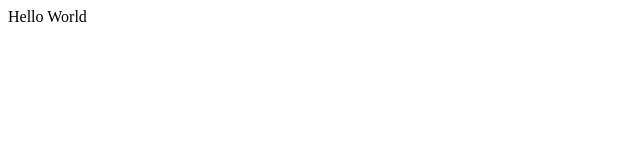
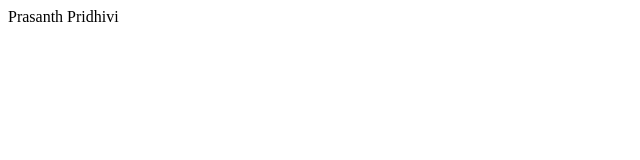
Before and after one commit to prasanthpridhivi/prasanthpridhivi.github.io, a plain HTML site: page index.html in a window 1280 px wide. Shown: the full height of the page, 0-640 px from the left. Drawn offline with Linux system fonts and the light colour scheme.

Commit message:
Update index.html

```diff
--- a/index.html
+++ b/index.html
@@ -4,6 +4,6 @@
           <title>My Website Title</title>
      </head>
      <body>
-          Hello World
+          Prasanth Pridhivi
      </body>
 </html>
```
